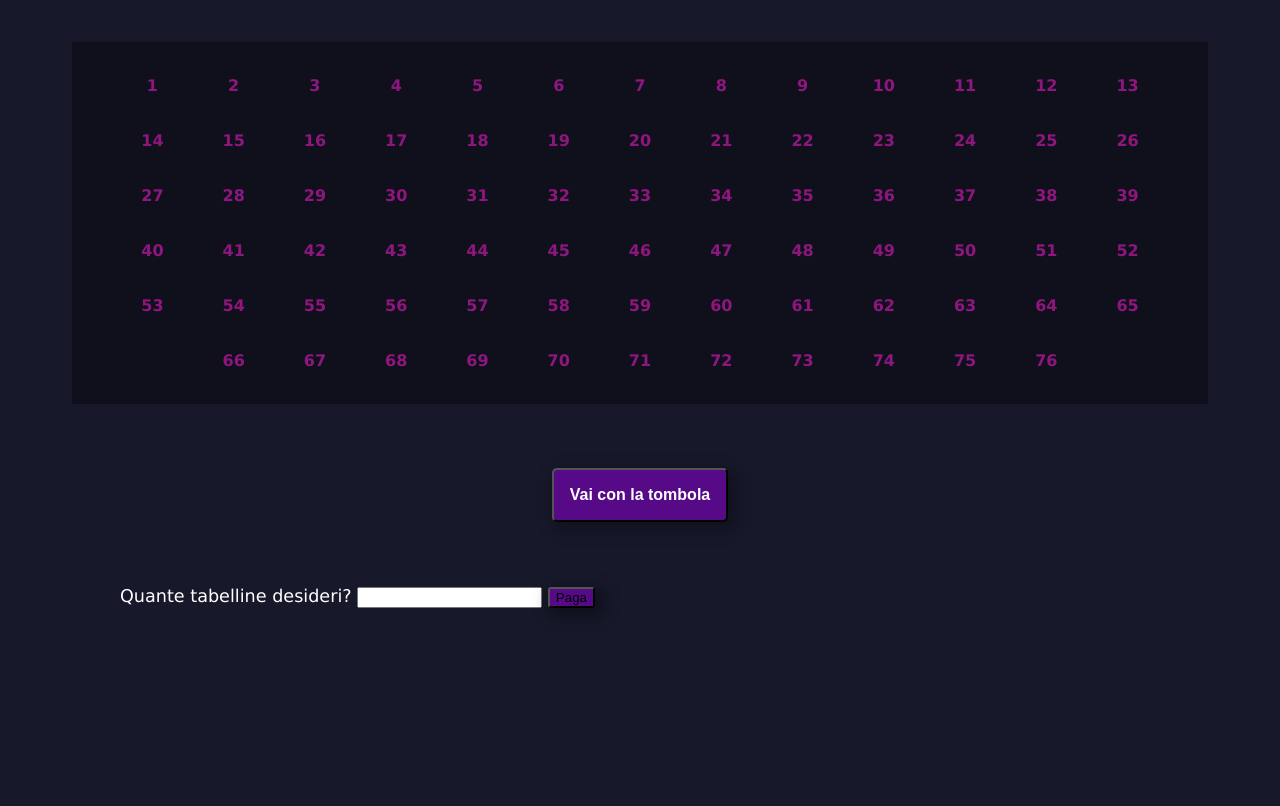
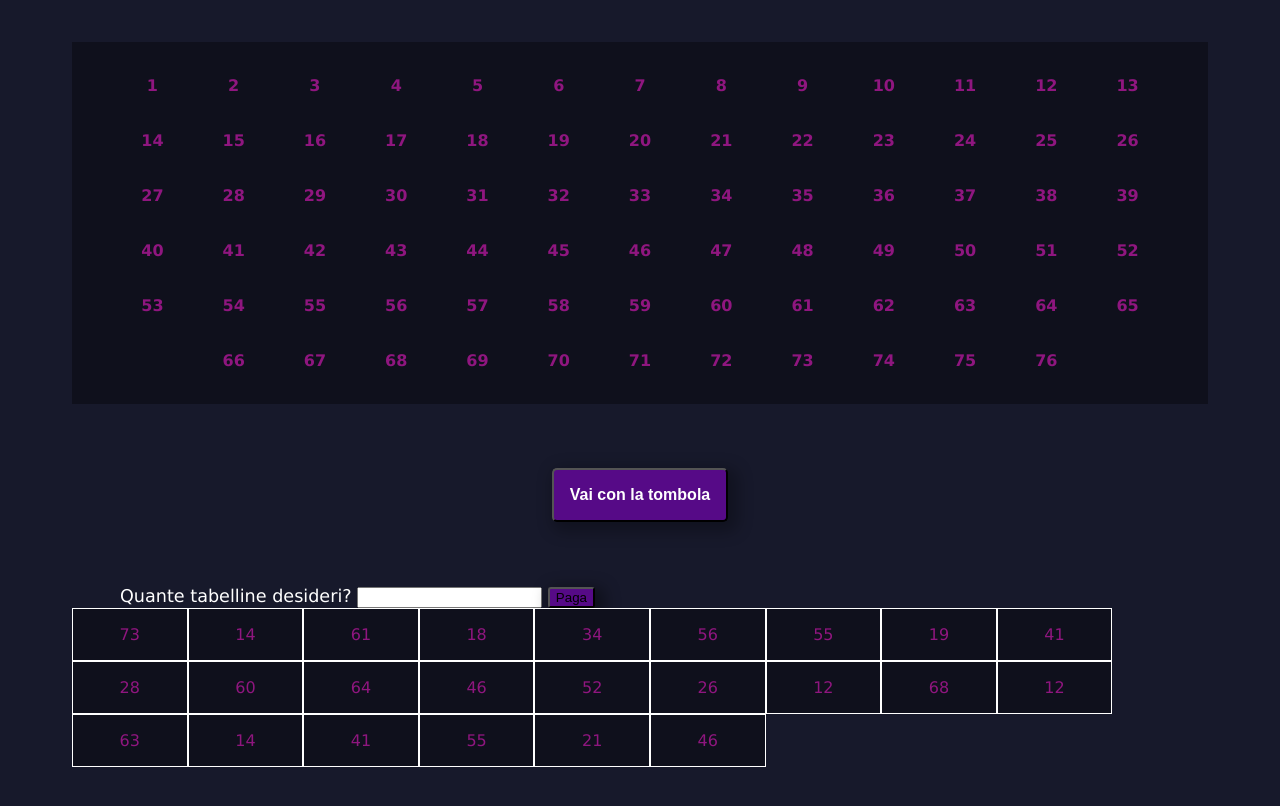
Before and after one commit to Luca-Favaretto/U1-W3-D4-FS0523IT-A, a plain HTML site: page index.html in a window 1280 px wide. Shown: the part 142-948 px from the top of the page. Before the commit the page ends 814 px from the top, so only its background shows below. Drawn offline with Linux system fonts and the light colour scheme.

Commit message:
prima di cosnigli prof

```diff
--- a/assets/style.css
+++ b/assets/style.css
@@ -25,7 +25,6 @@ main {
   border-radius: 4px;
   margin: auto;
   text-align: center;
-  height: 100%;
   cursor: pointer;
 }
 
@@ -80,3 +79,23 @@ form button {
 form button:hover {
   box-shadow: none;
 }
+
+.card {
+  display: inline-block;
+  width: 10%;
+  background-color: #0f101c;
+  text-align: center;
+  border: 1px solid white;
+}
+.smal-cell {
+  display: inline-block;
+  width: 7%;
+  border: 2px solid #60085400;
+  border-radius: 4px;
+  margin: auto;
+  text-align: center;
+  cursor: pointer;
+}
+p {
+  color: #8f167f;
+}
--- a/index.html
+++ b/index.html
@@ -58,6 +58,7 @@
         <input type="number" required min="1" />
         <button id="num-tabelline" type="submit">Paga</button>
       </form>
+      <div id="area-card"></div>
     </footer>
     <script src="./js/script.js"></script>
   </body>
--- a/js/script.js
+++ b/js/script.js
@@ -10,6 +10,7 @@ const createCell = function (e) {
     tabellone.appendChild(cellTabellone);
   }
 };
+//crea un numero di celle in base al parametro nel main
 
 const rndNumBtn = document.getElementById("start-tombola");
 
@@ -29,6 +30,36 @@ rndNumBtn.onclick = function () {
   alert("Numero " + (rndNum + 1));
 };
 
+//Premendo il pulsante vai tombola seleziona tutti i numeri prcedentemente creati
+
+const createSmallCell = function (e) {
+  for (let i = 0; i < e; i++) {
+    for (let i = 0; i < 24; i++) {
+      const areaCard = document.getElementById("area-card");
+      const card = document.createElement("div");
+      card.className = "card";
+      const smallCell = document.createElement("div");
+
+      smallCell.className = "small-cell";
+      const numSmallCell = document.createElement("p");
+      const rndNumCard = [];
+      let rndNum = 0;
+      do {
+        rndNum = Math.ceil(Math.random() * 76);
+      } while (rndNumCard.includes(rndNum));
+
+      numSmallCell.innerText = rndNum;
+
+      smallCell.appendChild(numSmallCell);
+      card.appendChild(smallCell);
+      areaCard.appendChild(card);
+    }
+  }
+};
+//crea un numero di card in base al form
+
+const generetCard = createSmallCell(1);
+
 window.addEventListener("DOMContentLoaded", () => {
   createCell(76);
 });
```
